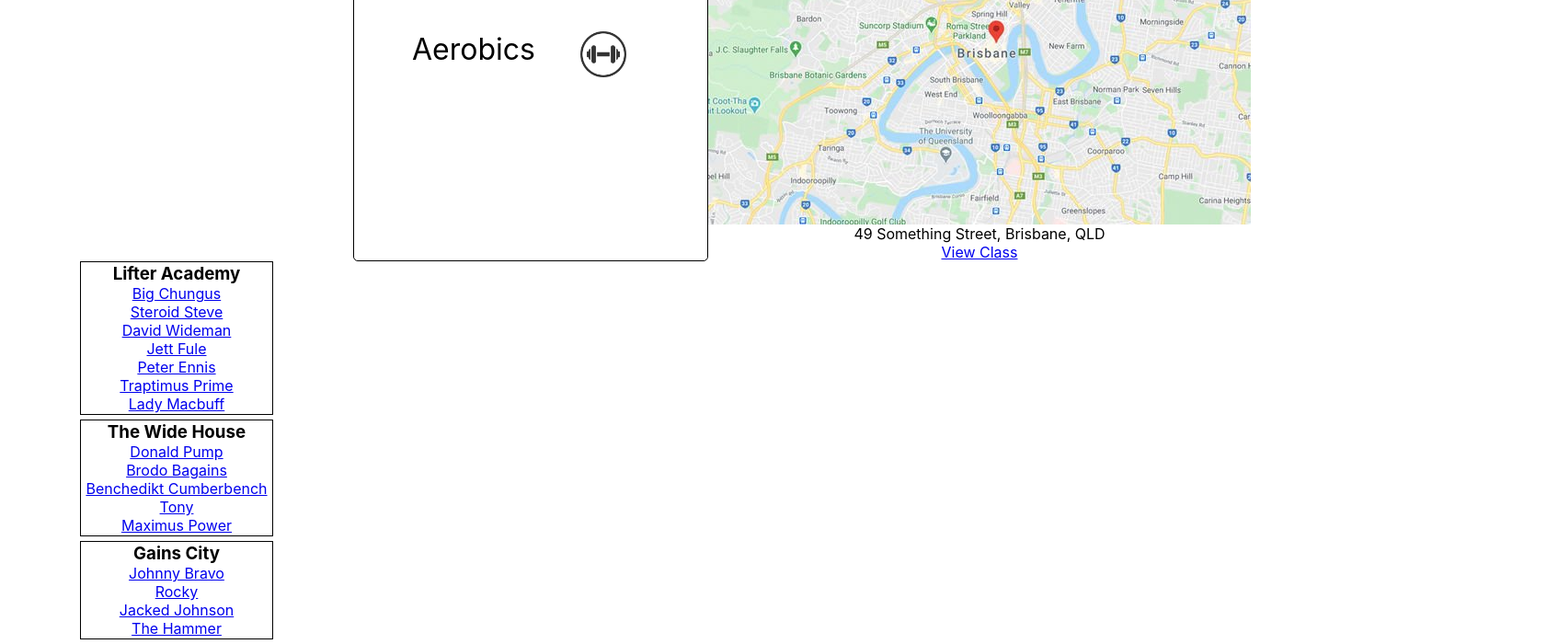
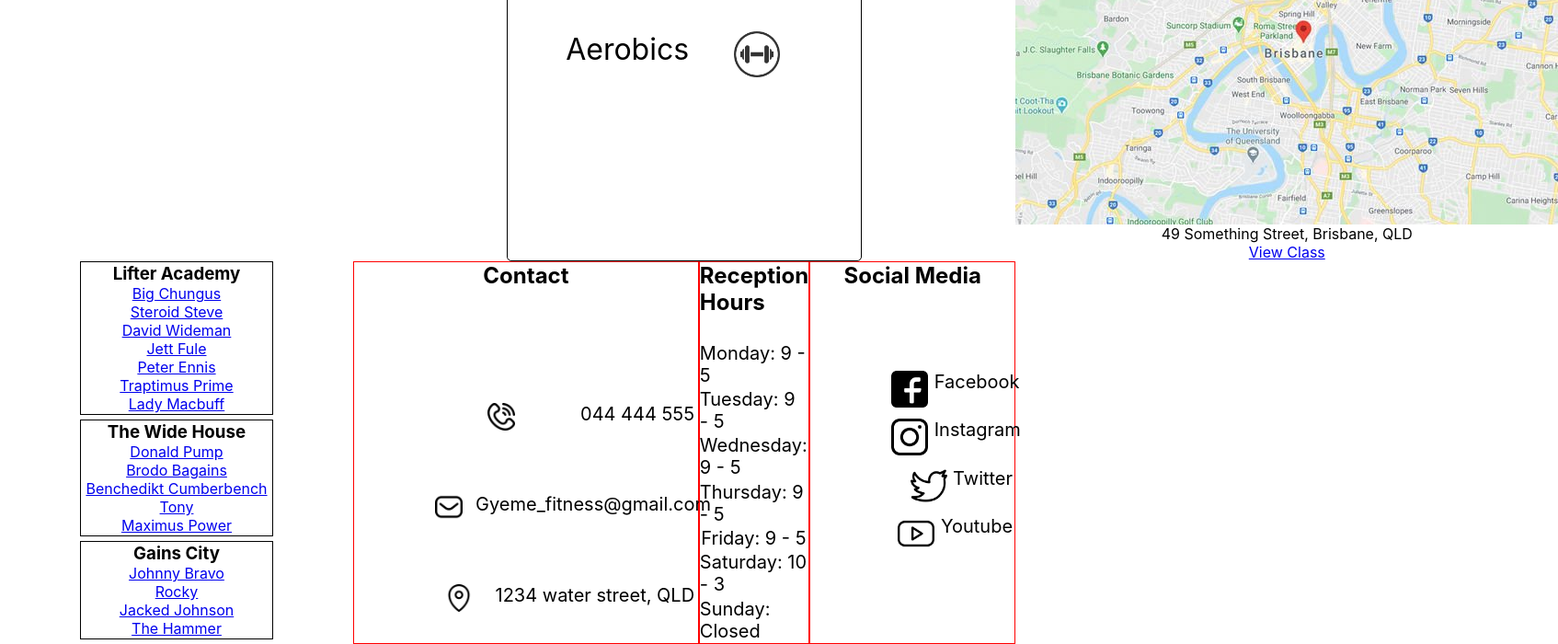
Before and after one commit to react-group-assignment/gyeme-frontend, a React (Vite) app in the folder gyeme_react/: page / in a window 1280 px wide. Shown: the part 1042-1742 px from the top of the page at 92% size, 1694 px wide, since content can reach past the window. Built offline with nearby package versions, Linux system fonts and the light colour scheme.

Commit message:
added all home components to home page

```diff
--- a/gyeme_react/src/components/homepage/Home.jsx
+++ b/gyeme_react/src/components/homepage/Home.jsx
@@ -2,6 +2,7 @@ import React from 'react';
 import Locations from './Locations.jsx';
 import Classes from './Classes.jsx';
 import Trainers from './Trainers.jsx';
+import Footer from './Footer.jsx'
 import './Home.css';
 
 
@@ -13,7 +14,7 @@ export default function Home() {
             <Classes className='classes' />
             <Locations className='locations' />
             <Trainers className='trainers' />
-            <div className='footer'></div>
+            <Footer className='footer' />
           </div>
       </div>
   )
```
Also changed, not shown: 1 other file (tests, documents, lock files or other folders).
